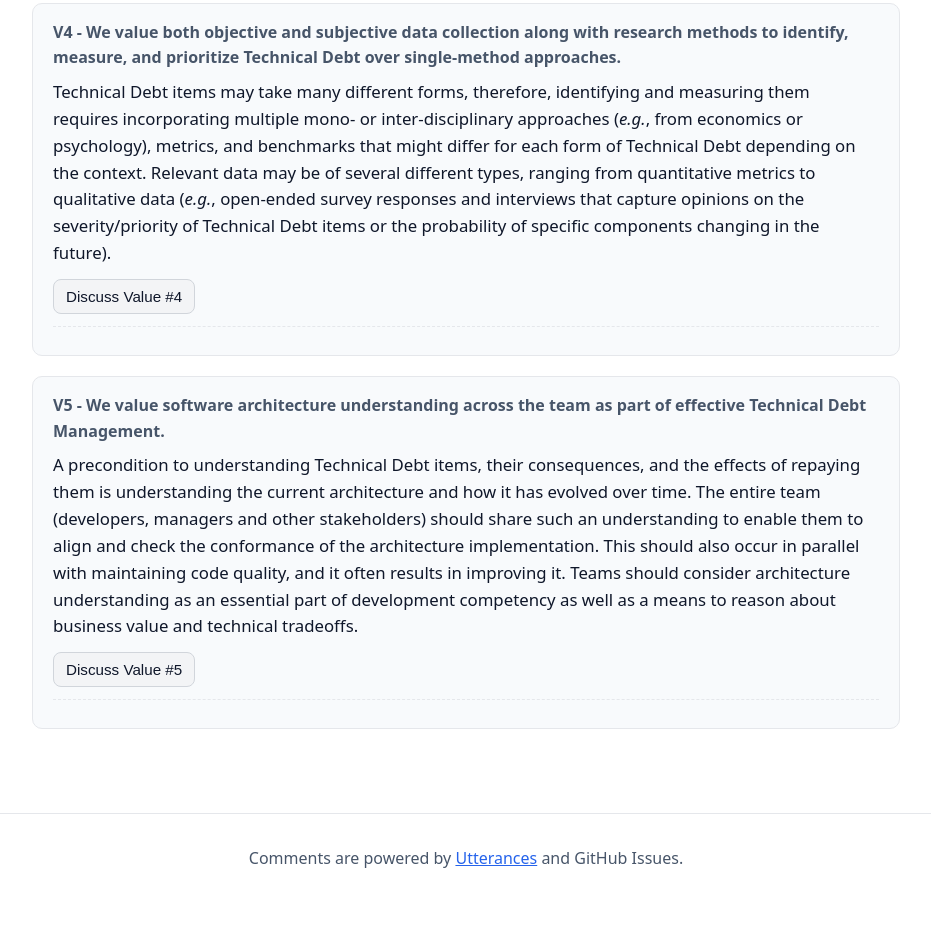
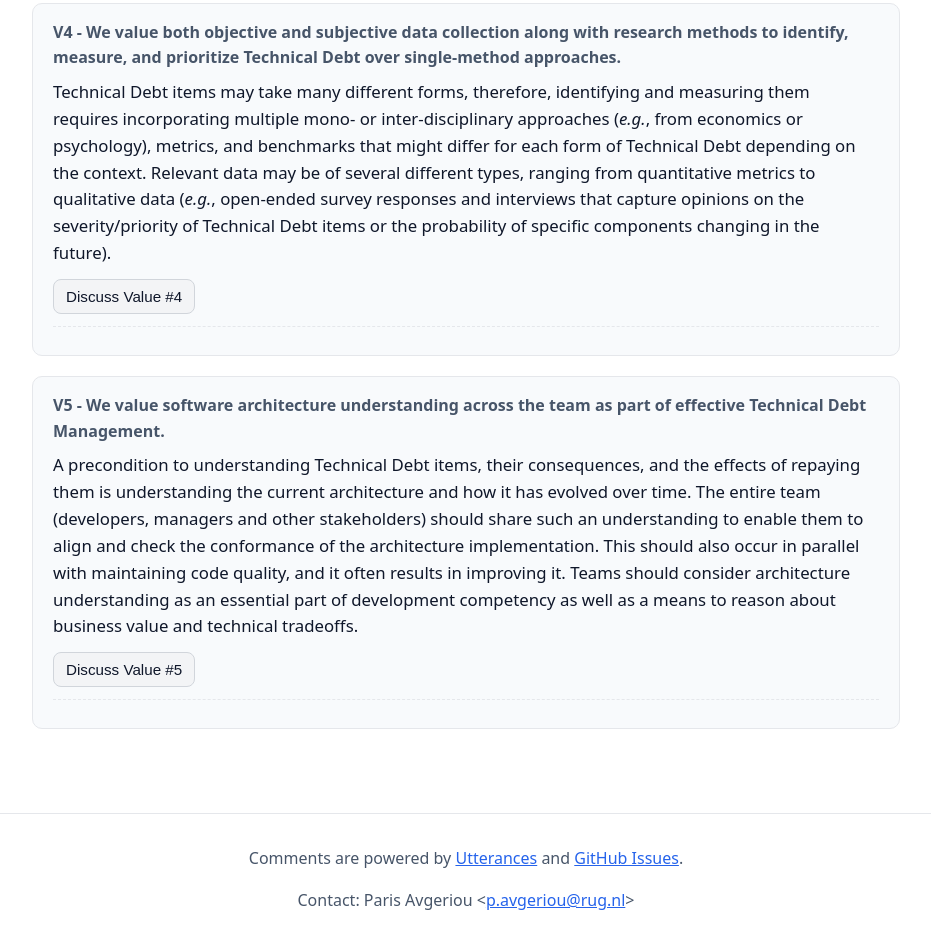
Before and after one commit to TechDebtManifesto/techdebtmanifesto.github.io, a plain HTML site: page index.html in a window 1280 px wide. Shown: the part 1858-2804 px from the top of the page, without its empty margins (174-1105 px from the left). Before the commit the page ends 2762 px from the top, so only its background shows below. Drawn offline with Linux system fonts and the light colour scheme.

Commit message:
Added contact in the end of the page and link to github issues

```diff
--- a/index.html
+++ b/index.html
@@ -317,8 +317,9 @@
   <footer class="site-footer">
     <p>
       Comments are powered by <a href="https://utteranc.es/" target="_blank" rel="noreferrer noopener">Utterances</a>
-      and GitHub Issues.
+      and <a target="_blank" href="https://github.com/TechDebtManifesto/techdebtmanifesto.github.io/issues">GitHub Issues</a>.
     </p>
+    <p class="contact">Contact: Paris Avgeriou &lt;<a href="mailto:p.avgeriou@rug.nl">p.avgeriou@rug.nl</a>&gt;</p>
   </footer>
 
   <script src="script.js"></script>
```
